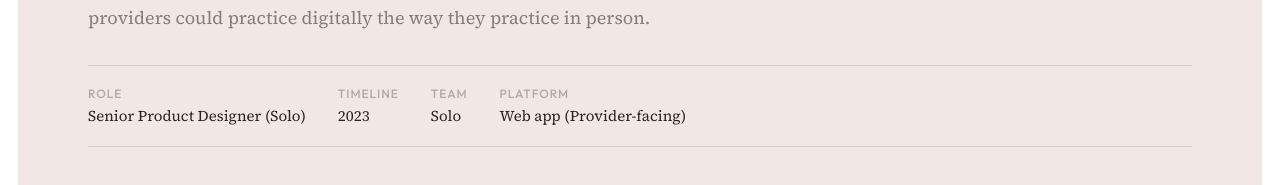
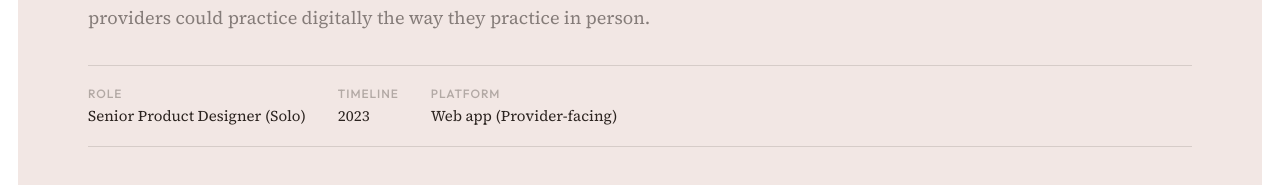
Before and after one commit to ekspell/erinkate-portfolio, a Next.js app: page /work/cirrusmd in a window 1280 px wide. Shown: the part 267-452 px from the top of the page. Built offline with nearby package versions, Linux system fonts and the light colour scheme.

Commit message:
Remove Team from CirrusMD meta bar and add spacing below dark section
Co-Authored-By: Claude Opus 4.6 <noreply@anthropic.com>

```diff
--- a/app/globals.css
+++ b/app/globals.css
@@ -940,6 +940,7 @@ body { background: var(--white); min-height: 100vh; }
   margin-left: -48px;
   margin-right: -48px;
   padding: 80px 48px;
+  margin-bottom: 32px;
   border-radius: 4px;
 }
 .cs-dark .cs-section-title { color: rgba(242, 231, 228, 0.5); }
--- a/components/case-study/case-study-hero.tsx
+++ b/components/case-study/case-study-hero.tsx
@@ -21,10 +21,12 @@ export function CaseStudyHero({ study, children, imageClassName, video }: { stud
             <span className="cs-meta-label">Timeline</span>
             <span className="cs-meta-value">{study.timeline}</span>
           </div>
-          <div className="cs-meta-item">
-            <span className="cs-meta-label">Team</span>
-            <span className="cs-meta-value">{study.team}</span>
-          </div>
+          {study.team && (
+            <div className="cs-meta-item">
+              <span className="cs-meta-label">Team</span>
+              <span className="cs-meta-value">{study.team}</span>
+            </div>
+          )}
           {study.platform && (
             <div className="cs-meta-item">
               <span className="cs-meta-label">Platform</span>
--- a/lib/case-studies.ts
+++ b/lib/case-studies.ts
@@ -4,7 +4,7 @@ export interface CaseStudy {
   subtitle: string;
   role: string;
   timeline: string;
-  team: string;
+  team?: string;
   platform?: string;
   heroImage: string;
   heroImageAlt: string;
@@ -42,7 +42,6 @@ export const CASE_STUDIES: Record<string, CaseStudy> = {
       "Bringing real-world medical workflows into async telemedicine – so providers could practice digitally the way they practice in person.",
     role: "Senior Product Designer (Solo)",
     timeline: "2023",
-    team: "Solo",
     platform: "Web app (Provider-facing)",
     heroImage: "/work/cirrusmd/after.png",
     heroImageAlt:
```
